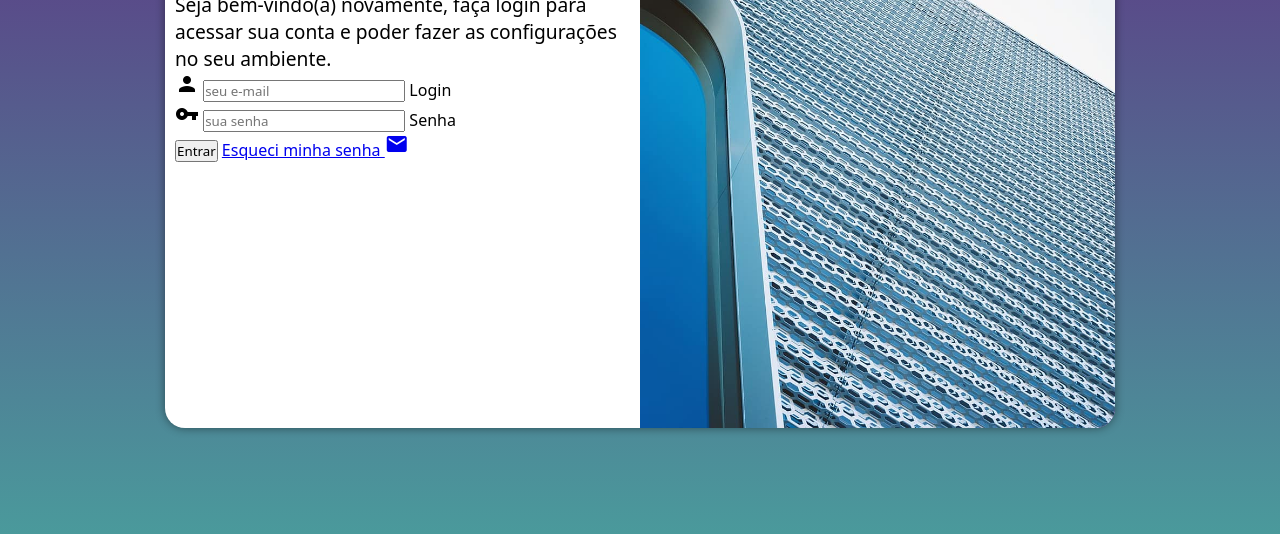
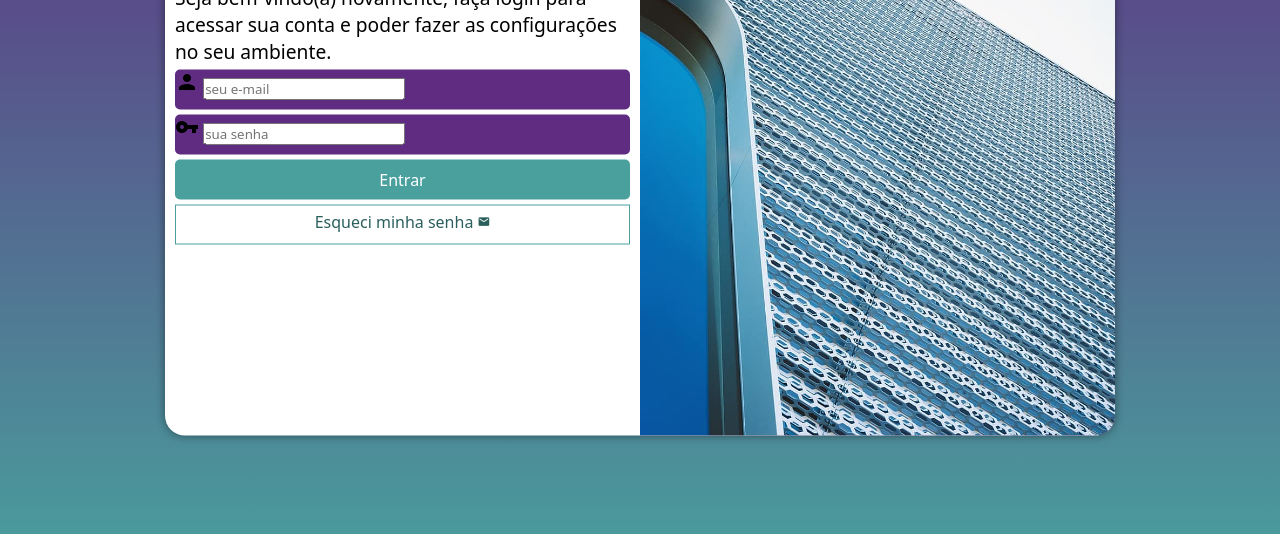
Before and after one commit to renatonmenezes/projeto-login, a plain HTML site: page index.html in a window 1280 px wide. Shown: the part 222-756 px from the top of the page. Drawn offline with Linux system fonts and the light colour scheme.

Commit message:
formatação do formulário

```diff
--- a/estilos/style.css
+++ b/estilos/style.css
@@ -22,7 +22,7 @@ body, html {
 main {
     position: relative;
     height: 100vh;
-   width: 100vw;
+    width: 100vw;
 }
 
 section#login {
@@ -34,14 +34,15 @@ section#login {
 
     background-color: white;
     width: 250px;
-    height: 500px;
+    height: 515px;
     border-radius: 20px;
     box-shadow: 0px 0px 10px rgba(0, 0, 0, 0.450);
 
     transition: width .3s, height .3s;
+    transition-timing-function: ease;
 }
 
-#login > #imagem {
+section#login > div#imagem {
     display: block;
     background: #5f2c82 url(../imagens/metal.jpg) no-repeat;
     background-size: cover;
@@ -49,7 +50,7 @@ section#login {
     height: 200px;
 }
 
-#login > #formulario {
+section#login > div#formulario {
     display: block;
     padding: 10px;
 }
@@ -58,3 +59,61 @@ div#formulario > h1 {
     text-align: center;
     margin-bottom: 10px;
 }
+
+div#formulario > p {
+    font-size: 0.8em;
+}
+
+form div.campo {
+    background-color: #5f2c82;
+    display: block;
+    width: 100%;
+    height: 40px;
+    border-radius: 5px;
+    margin: 5px 0px;
+}
+
+div.campo > label {
+    display: none;
+}
+
+form > input[type="submit"] {
+    display: block;
+    font-size: 1em;
+    width: 100%;
+    height: 40px;
+    margin-top: 5px;
+    background-color: #49a09d;
+    color: white;
+    border: none;
+    border-radius: 5px;
+    cursor: pointer; /* mostra a mãozinha*/
+
+}
+
+form > input[type="submit"]:hover {
+    background-color: #2a5f5d;
+}
+
+form > a.botao {
+    display: block;
+    text-align: center;
+    font-size: 1em;
+    width: 100%;
+    height: 40px;
+    padding-top: 5px;
+    margin-top: 5px;
+    background-color: white;
+    color: #2a5f5d;
+    border: 1px solid #49a09d;
+    border-radius: px;
+    text-decoration: none;
+}
+
+form > a.botao:hover {
+    background-color: #68dfdb;
+}
+
+form > a.botao > i {
+    font-size: 0.8em;
+}
--- a/index.html
+++ b/index.html
@@ -21,17 +21,17 @@
                 <p>Seja bem-vindo(a) novamente, faça login para acessar sua conta e poder fazer as configurações no seu ambiente.</p>
                 <form action="#" method="post" autocomplete="on">
                     <div class="campo">
-                        <span class="material-icons">person</span>
+                        <i class="material-icons">person</i>
                         <input type="email" name="login" id="ilogin" placeholder="seu e-mail" autocomplete="email" required maxlength="30">
                         <label for="ilogin">Login</label>
                     </div>
                     <div class="campo">
-                        <span class="material-icons">vpn_key</span>
+                        <i class="material-icons">vpn_key</i>
                         <input type="password" name="senha" id="isenha" placeholder="sua senha" autocomplete="current-password" required minlength="8" maxlength="20">
                         <label for="senha">Senha</label>
                     </div>
                     <input type="submit" value="Entrar">
-                    <a href="esqueci.html">Esqueci minha senha <i class="material-icons">mail</i></a>
+                    <a href="esqueci.html" class="botao">Esqueci minha senha <i class="material-icons">mail</i></a>
                 </form>
             </div>
         </section>
```
